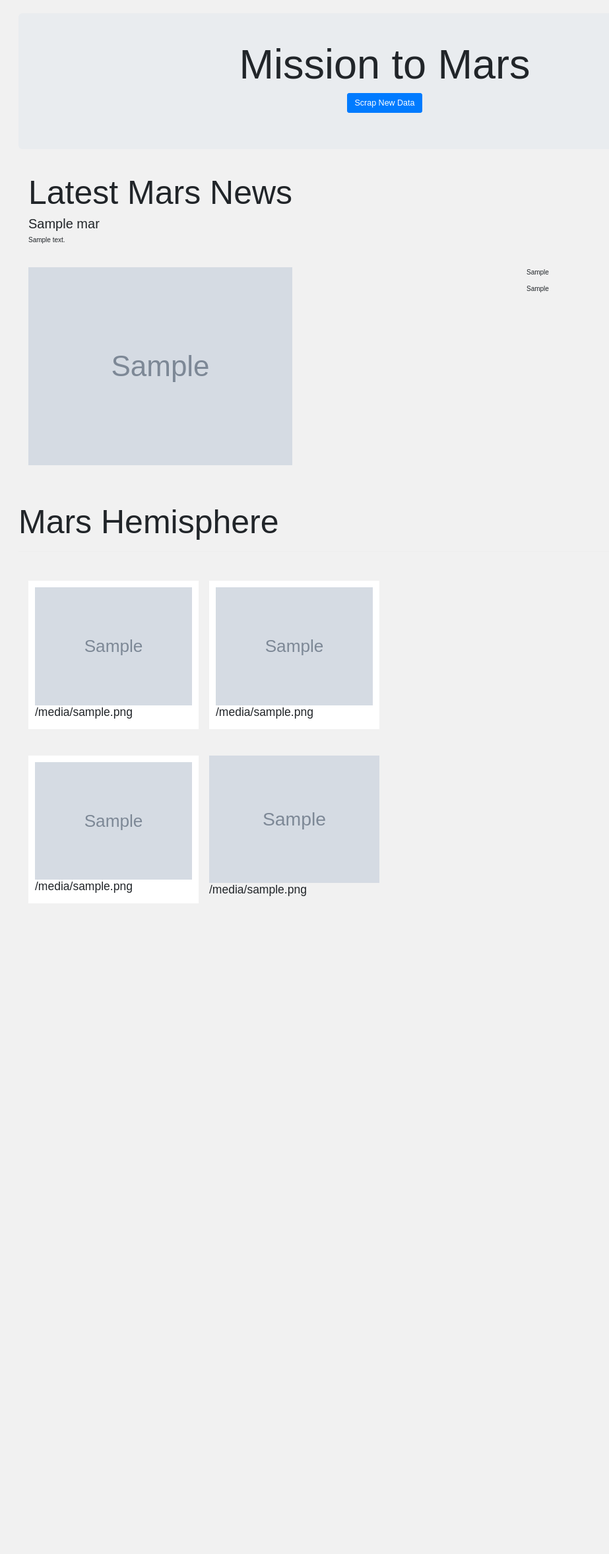
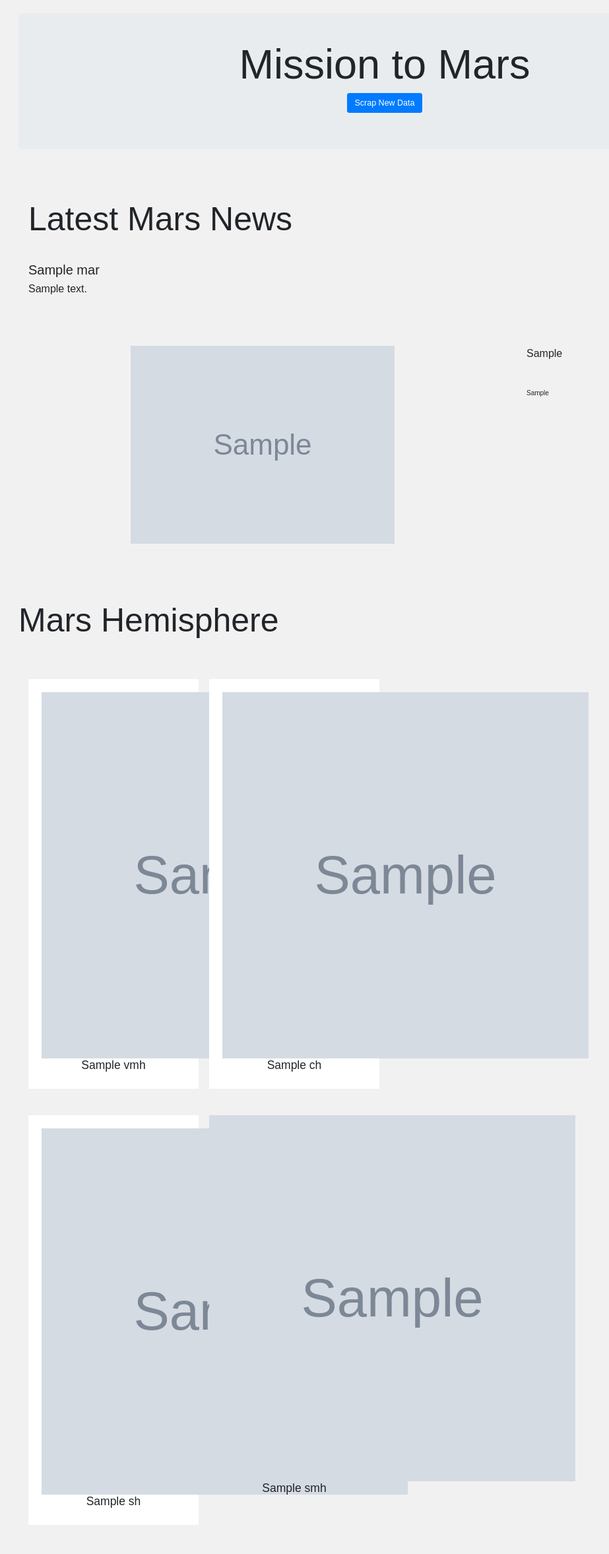
Before and after one commit to FangqingYu/Mars_WebApp, a Flask app: page / in a window 1280 px wide. Shown: the whole page at 66% size, without its empty margins (57-980 px from the left). Before the commit the page ends 1369 px from the top, so only its background shows below. Run offline with Flask 2, Linux system fonts and the light colour scheme; grey boxes marked "Sample" are stand-in pictures; a database or web service that is not in the repository returns one stand-in record (values such as "Sample title"); some libraries are stand-ins or nearby versions.

Commit message:
2nd commit: table fixed, img fixed

```diff
--- a/scrape_mars.py
+++ b/scrape_mars.py
@@ -37,7 +37,7 @@
     # Create bs object for twitter weather page
     soup_weather = bs(browser.html, "html5lib")
     # Scrape for latest weather tweet
-    mars_weather = soup_weather.find_all('p', class_="TweetTextSize TweetTextSize--normal js-tweet-text tweet-text")[0].text
+    mars_weather = soup_weather.find('p', class_="TweetTextSize TweetTextSize--normal js-tweet-text tweet-text").text.strip("55pic.twitter.com/Or8q1l3tka")
 
 
     # URL of mars facts page
@@ -47,6 +47,8 @@
     mars_facts = pd.read_html(url_facts)[0]
     # Rename columns
     mars_facts.columns=[" ", "Value"]
+    # reset index
+    mars_facts.set_index([" "], inplace=True)
     # Convert to html
     mars_facts_html = mars_facts.to_html().replace('\n', '')
 
@@ -54,7 +56,7 @@
     #  Mars hemisphere images URLs
     hemisphere_image_urls = {
         'vmh': {"title": "Valles Marineris Hemisphere", "img_url": "https://mars.nasa.gov/system/resources/detail_files/6453_mars-globe-valles-marineris-enhanced-full2.jpg"},
-        'ch': {"title": "Cerberus Hemisphere", "img_url": "https://planetary.s3.amazonaws.com/assets/images/4-mars/2014/20140202_valles_marineris_enhanced_f840.jpg"},
+        'ch': {"title": "Cerberus Hemisphere", "img_url": "https://planetary.s3.amazonaws.com/assets/images/4-mars/2014/20140202_cerberus_enhanced_f840.jpg"},
         'sh': {"title": "Schiaparelli Hemisphere", "img_url": "https://planetary.s3.amazonaws.com/assets/images/4-mars/2014/20140202_schiaparelli_enhanced_f840.jpg"},
         'smh': {"title": "Syrtis Major Hemisphere", "img_url": "https://planetary.s3.amazonaws.com/assets/images/4-mars/2014/20140202_syrtis_major_enhanced_f840.jpg"}
     }
--- a/style.css
+++ b/style.css
@@ -1,4 +1,5 @@
-* {
+*
+{
     box-sizing: border-box;
   }
 
@@ -45,7 +46,7 @@
   /* Content */
   .content {
     background-color: white;
-    padding: 10px;
+    padding: 20px;
   }
 
   /* Responsive layout - makes a two column-layout instead of four columns */
@@ -61,3 +62,14 @@
       width: 100%;
     }
   }
+
+
+img {
+    display: block;
+    margin-left: auto;
+    margin-right: auto;
+}
+
+h3{
+  text-align: center;
+}
--- a/templates/index.html
+++ b/templates/index.html
@@ -25,7 +25,7 @@
         <div class="jumbotron text-center">
             <h1 class="display-4">Mission to Mars</h1>
             <p class="lead">
-                <a class="btn btn-primary btn-lg" href="#" role="button">Scrap New Data</a>
+                <a class="btn btn-primary btn-lg" href="/scrape" role="button">Scrap New Data</a>
             </p>
         </div>
     </div>
@@ -37,10 +37,12 @@
     <div class="row">
     <div class="container">
         <div class="col-sm-12">
-            <h1>Latest Mars News</h1>
+            <div class="page-header">
+                <h1>Latest Mars News</h1>
+            </div>
             <!--render tile-->
             <h2>{{ mars.news_title }}</h2>
-            <p>{{ mars.descrition }}</p>
+            <font size = "3"><p>{{ mars.descrition }}</p></font>
 
         </div>
     </div>
@@ -50,13 +52,16 @@
     <div class="row">
     <div class="container">
         <div class="col-sm-8">
-            <img src="{{mars.featured_image_url}}" alt="" class="img-fluid">
+            <div class="page-header">
+                <img src="{{mars.featured_image_url}}" alt="" class="img-fluid">
+            </div>
         </div>
         <div class="col-sm-4">
              <!--Current Weather-->
             <div class="container">
-                <p>{{ mars.mars_weather }}</p>
-
+                <div class="page-header">
+                    <font size="3"> <p> {{ mars.mars_weather }} </p> </font>
+                </div>
             </div>
             <!--Mars Facts Table-->
             <div class="container">
@@ -78,28 +83,28 @@
             <div class="row">
                 <div class="column">
                     <div class="content">
-                        <img src="{{ mars.mars_hemisphere_urls.vmh.img_url }}" alt="" style="width:100%">
-                        <h3>{{ mars.hemisphere_image_urls }}</h3>
+                        <img src="{{ mars.mars_hemisphere_urls.vmh.img_url }}" alt="" width="555", height="555">
+                        <center><h3>{{ mars.mars_hemisphere_urls.vmh.title }}</h3></center>
                     </div>
                 </div>
                 <div class="column">
                     <div class="content">
-                        <img src="{{ mars.mars_hemisphere_urls.ch.img_url }}" alt="" style="width:100%">
-                        <h3>{{ mars.hemisphere_image_urls }}</h3>
+                        <img src="{{ mars.mars_hemisphere_urls.ch.img_url }}" alt="" width="555", height="555">
+                        <center><h3>{{ mars.mars_hemisphere_urls.ch.title }}</h3></center>
                     </div>
                 </div>
             </div>
             <div class="row">
                 <div class="column">
                     <div class="content">
-                        <img src="{{ mars.mars_hemisphere_urls.sh.img_url }}" alt="" style="width:100%">
-                        <h3>{{ mars.hemisphere_image_urls }}</h3>
+                        <img src="{{ mars.mars_hemisphere_urls.sh.img_url }}" alt="" width="555", height="555">
+                        <center><h3>{{ mars.mars_hemisphere_urls.sh.title }}</h3></center>
                     </div>
                  </div>
                 <div class="column">
                     <div class="conteant">
-                        <img src="{{ mars.mars_hemisphere_urls.smh.img_url }}" alt="" style="width:100%">
-                        <h3>{{ mars.hemisphere_image_urls }}</h3>
+                        <img src="{{ mars.mars_hemisphere_urls.smh.img_url }}" alt="" width="555", height="555">
+                        <center><h3>{{  mars.mars_hemisphere_urls.smh.title }}</h3></center>
                     </div>
                 </div>
             </div>
```
Also changed, not shown: 2 other files.
